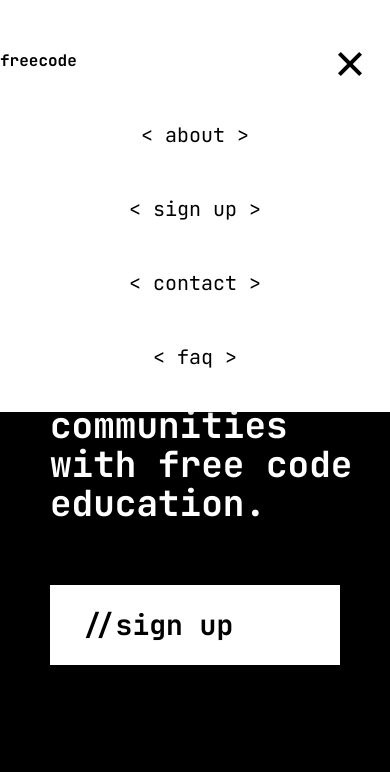
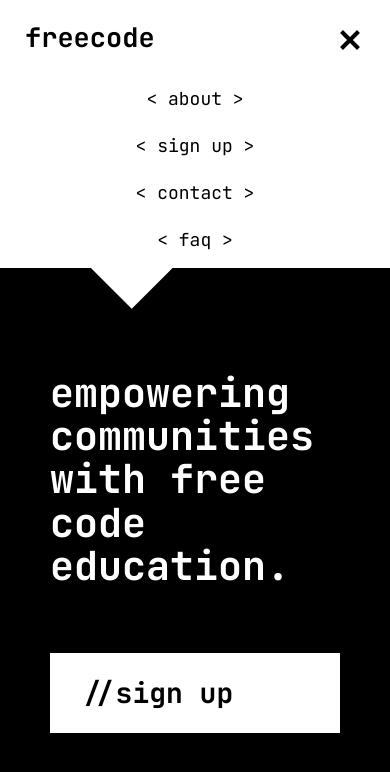
Before and after one commit to freecodeinc/freecodeinc.github.io, a plain HTML site: page index.html in a window 390 px wide. Both pictures are taken after a click on the button "Toggle navigation". Drawn offline with Linux system fonts and the light colour scheme.

Commit message:
Update styles.css

```diff
--- a/styles.css
+++ b/styles.css
@@ -5,7 +5,7 @@ body {
     font-optical-sizing: auto;
     font-style: normal;
     margin: 0;
-    padding: 0;
+    padding-top: 200px;
     box-sizing: border-box;
 }
 
@@ -31,7 +31,13 @@ a {
 
 #icon {
     margin-left: 38px;
-    margin-right: 15px;
+    margin-right: 20px;
+}
+
+#navbar-brand-text{
+    position: relative;
+    top:-3px;
+    font-size: 32px;
 }
 
 .header-text {
@@ -94,7 +100,7 @@ a {
 #signup-container {
     color: #ffffff;
     position: relative;
-    margin-top: 300px;
+    margin-top: 150px;
     margin-bottom: 50px;
     margin-left: 50%;
     left: -25%;
@@ -189,7 +195,6 @@ a {
     flex-direction: column;
     align-items: center;
     padding: 10px 0;
-    box-shadow: 0 4px 6px rgba(0, 0, 0, 0.1);
     z-index: 19;
     max-height: 0;
     overflow: hidden;
@@ -227,7 +232,7 @@ a {
 }
 
 #text-body {
-    max-width: 1000px;
+    max-width: 1500px;
     width: 100%;
     padding: 0 60px;
     display: flex;
@@ -261,91 +266,122 @@ a {
 
 /* --- Media Query for Responsiveness --- */
 @media (max-width: 1100px) {
-    /* Shared left offset for stacked content */
+    /* 1. MOVE CONTENT TO THE LEFT */
     :root {
-        --content-offset: 50px;
+        --content-offset: 50px; /* Reduced from 50px */
     }
 
-    /* Hide the svg logo and show the brand text on mobile */
-    #icon {
-        display: none; /* Hide logo icon on mobile */
+    /* Navbar Height */
+    nav {
+        height: 80px;
     }
 
-    .header-text {
-        display: none; /* Hide desktop nav links */
+    body {
+        padding-top: 100px;
     }
 
-    .navbar-brand-text {
-        display: block; /* Show brand text on mobile */
-        position: relative;
-        margin-left: var(--content-offset);
+    /* Hide desktop logo/text */
+    #icon, .header-text {
+        display: none;
     }
 
-    .hamburger-menu {
-        display: block; /* Show hamburger icon */
-        right: 20px;
+    /* 2. SMALLER NAVBAR TEXT */
+    #navbar-brand-text {
+        display: block;
+        position: relative;
+        left: -25px;
+        margin-left: var(--content-offset);
+        font-size: 27px; /* Smaller font size */
     }
 
-    /* Make the typewriter text smaller on mobile so it fits better */
+    /* 3. SMALLER & VERTICALLY CENTERED HAMBURGER */
+    .hamburger-menu {
+        display: flex;
+        /* Center vertically */
+        position: absolute;
+        top: 50%;
+        transform: translateY(-50%);
+        right: 25px; /* Symmetrical with left offset */
+
+        /* Smaller container dimensions */
+        width: 30px;
+        height: 24px;
+        padding: 0;
+    }
+
+    /* Smaller Bars */
+    .hamburger-menu .bar {
+        width: 24px;       /* Shorter bars */
+        height: 10px;       /* Thinner bars */
+        margin: 2px auto;  /* Tighter spacing */
+        background-color: #000;
+    }
+
+    /* Adjusted "X" animation for smaller size */
+    .hamburger-menu.open .bar:nth-child(1) {
+        transform: translateY(8px) rotate(45deg);
+    }
+    .hamburger-menu.open .bar:nth-child(3) {
+        transform: translateY(-8px) rotate(-45deg);
+    }
+
+    /* Smaller typewriter text */
     .typewriter-text,
     .typewriter-placeholder {
-        font-size: 36px;
+        font-size: 40px;
         line-height: 1.08;
     }
 
-    /* Stack the logo above the text on mobile and keep left-aligned */
+    /* Stack the logo above the text */
     .horizontal {
         flex-direction: column;
-        gap: 20px; /* spacing between logo and text */
-        align-items: flex-start; /* left-align logo and text */
-        margin-left: var(--content-offset); /* match navbar brand */
+        gap: 20px;
+        align-items: flex-start;
+        margin-left: var(--content-offset);
         width: calc(100% - var(--content-offset) - 20px);
     }
 
     .typewriter-container {
-        width: 100%; /* allow text to use full available width when stacked */
+        width: 100%;
     }
 
-    /* Center and space mobile nav items for a clearer menu */
+    /* Mobile Nav Dropdown */
     .mobile-nav {
-        padding: 18px 0;
-        align-items: center; /* center children horizontally */
+        padding: 5px 0;
+        align-items: center;
+        top: 70px;
     }
 
     .mobile-nav a {
-        padding: 18px 0; /* more vertical spacing between items */
-        font-size: 20px; /* smaller text on mobile */
+        padding: 10px 0;
+        font-size: 18px;
         width: 90%;
         max-width: 480px;
-        text-align: center; /* center-align the labels */
-        margin: 6px 0; /* small gap between links */
+        text-align: center;
+        margin: 2px 0;
         display: block;
     }
 
-    /* Make signup button more proportional on smaller screens and align with left offset */
+    /* Adjust content margins */
     #signup-button {
-        width: calc(100vw - (var(--content-offset) * 2)); /* responsive to viewport width minus left/right offsets */
+        width: calc(100vw - (var(--content-offset) * 2));
         height: 80px;
         font-size: 28px;
         margin-top: 26px;
-        align-self: flex-start; /* align to container's left edge */
-        margin-left: var(--content-offset); /* match the left offset used for the stacked logo/text */
-        margin-right: var(--content-offset); /* symmetric right margin */
+        align-self: flex-start;
+        margin-left: var(--content-offset);
+        margin-right: var(--content-offset);
     }
 
-    /* Make the signup container span full width on mobile so left offsets align with viewport */
     #signup-container {
         position: relative;
         left: 0;
-
-        /* UPDATED: Replaced fixed 'top' with margin-top */
-        margin-top: 140px; /* 120px nav + 20px gap */
+        margin-top: 40px;
         top: auto;
-
         transform: none;
         margin-left: 0;
         width: 100%;
-        padding-top: 36px; /* provide breathing room above the signup button */
+        padding-top: 36px;
         display: flex;
         flex-direction: column;
         align-items: flex-start;
@@ -354,7 +390,7 @@ a {
     /* About page mobile styles */
     #big-text {
         padding: 40px 0;
-        margin-top: 140px;
+        margin-top: 60px;
     }
 
     #text-body {
```
